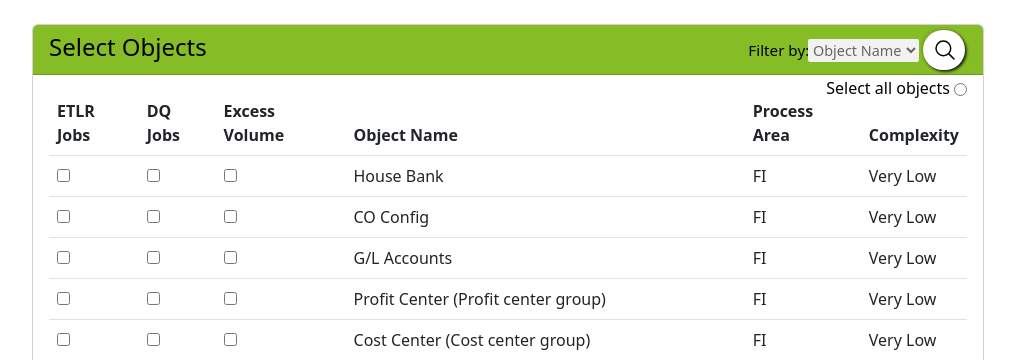
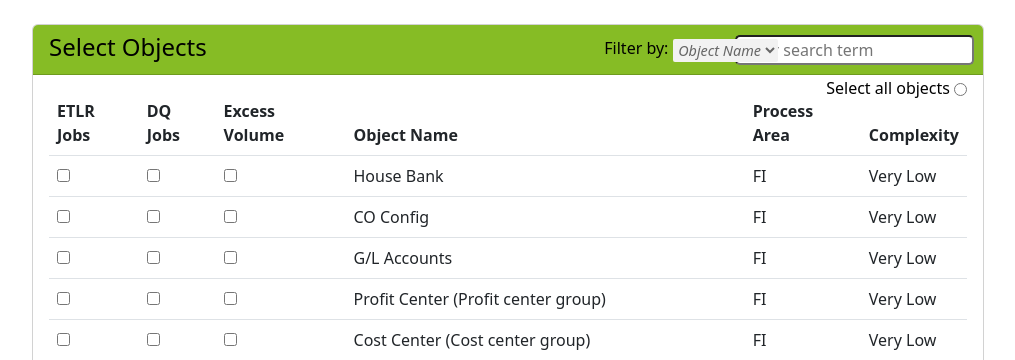
Before and after one commit to deloitte-dhirendrasingh/Effort-Estimator-v2.0, a Flask app: template templates/index.html in a window 1280 px wide. Shown: the part 72-432 px from the top of the page, without its empty margins (132-1147 px from the left). Run offline with Flask 2, Linux system fonts and the light colour scheme; the template is opened without the code that fills it, so the values that code supplies are empty.

Commit message:
Code restored 23/02/2023

```diff
--- a/templates/index.html
+++ b/templates/index.html
@@ -65,78 +65,34 @@
         margin-bottom: 30px;
         }
 
-        .search-container {
-        position: relative;
-        --size-button: 40px;
+        .search-box-right-corner{
+        position: absolute;
+        top: 10px;
+        right: 9px;
+        outline: none;
+        border-radius: 5px;
         }
 
-        .search-box-right-corner {
+        .filter-name-right-corner{
         position: absolute;
-        bottom: 24px;
-        right: 2px;
-        padding-left: var(--size-button);
-        height: var(--size-button);
-        font-size: 15px;
-        border: none;
-        color: #191A1E;
-        outline: none;
-        width: var(--size-button);
-        transition: all ease 0.3s;
-        background-color: #fff;
-        box-shadow: 1.5px 1.5px 3px #0e0e0e, -1.5px -1.5px 3px rgb(95 94 94 / 25%), inset 0px 0px 0px #0e0e0e, inset 0px -0px 0px #5f5e5e;
-        border-radius: 50px;
-        cursor: pointer;
-        }
-
-        .search-box-right-corner:focus,
-        .search-box-right-corner:not(:invalid) {
-        width: 215px;
-        cursor: text;
-        box-shadow: 0px 0px 0px #0e0e0e, 0px 0px 0px rgb(95 94 94 / 25%), inset 0.5px 0.5px 2px #0e0e0e, inset -1px -1px 2px #5f5e5e;
-        }
-
-        .search-box-right-corner:focus + .icon,
-        .search-box-right-corner:not(:invalid) + .icon {
-        pointer-events: all;
-        cursor: pointer;
-        }
-
-        .search-container .icon {
-        position: absolute;
-        width: var(--size-button);
-        height: var(--size-button);
-        bottom: 25.6px;
-        right: 2px;
-        padding: 8px;
-        pointer-events: none;
-        }
-
-        .search-container .icon svg {
-        width: 100%;
-        height: 100%;
-        }
-
-        .filter-name-right-corner {
-        position: absolute;
-        top: 12.3px;
-        right: 10.8rem;
+        top: 10px;
+        right: 19.6rem;
         outline: none;
         border: none;
         padding: 1px;
         border-radius: 2px;
-        font-size: 0.95rem;
         }
-
         .filter-bar-right-corner {
         position: absolute;
         top: 14px;
-        right: 4rem;
+        right: 12.80rem;
         outline: none;
         border: none;
         padding: 1px;
         border-radius: 2px;
         font-size: 0.9rem;
         background-color: #f2f2f2;
+        font-style: oblique;
         color: #666;
         }
       </style>
@@ -155,7 +111,8 @@
           <form method="GET" action="{{ url_for('index') }}">
             <div class="card-header">
               <h4 class="card-title">Select Objects</h4>
-
+              <label for="search-box"></label>
+              <input type="search" class="search-box-right-corner" id="search-box" placeholder="Enter search term">
               <div>
                 <label for="filter-column" class="filter-name-right-corner">Filter by:</label>
                 <select id="filter-column" class="filter-bar-right-corner">
@@ -165,24 +122,13 @@
                 </select>
               </div>
 
-              <div class="search-container">
-                <label for="search-box"></label>
-                <input placeholder="Enter search term" required="" id="search-box" class="search-box-right-corner" name="text" type="text">
-                <div class="icon">
-                    <svg viewBox="0 0 512 512" class="ionicon" xmlns="http://www.w3.org/2000/svg">
-                        <title>Search</title>
-                        <path stroke-width="32" stroke-miterlimit="10" stroke="currentColor" fill="none" d="M221.09 64a157.09 157.09 0 10157.09 157.09A157.1 157.1 0 00221.09 64z"></path>
-                        <path d="M338.29 338.29L448 448" stroke-width="32" stroke-miterlimit="10" stroke-linecap="round" stroke="currentColor" fill="none"></path>
-                    </svg>
-                </div>
-              </div>
-
               <div>
                 <input type="radio" class="radio-button-right-corner" name="select-all-radio" id="select-all-radio" value="all">
                 <label for="select-all-radio" class="radio-button-name-right-corner">Select all objects</label>
               </div>
             </div>
           </form>
+
           <div class="card-body d-flex flex-column align-items-start justify-content-between">
             <table class="table">
               <thead>
```
